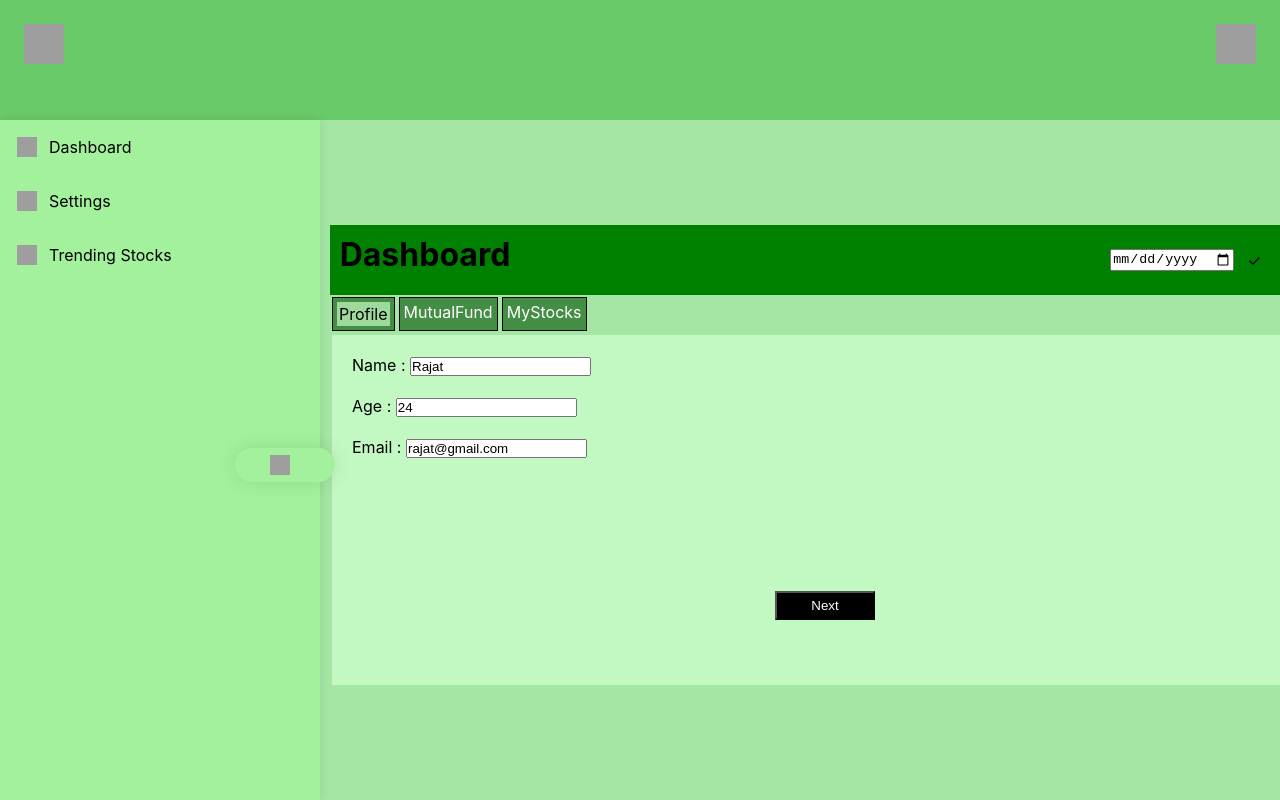
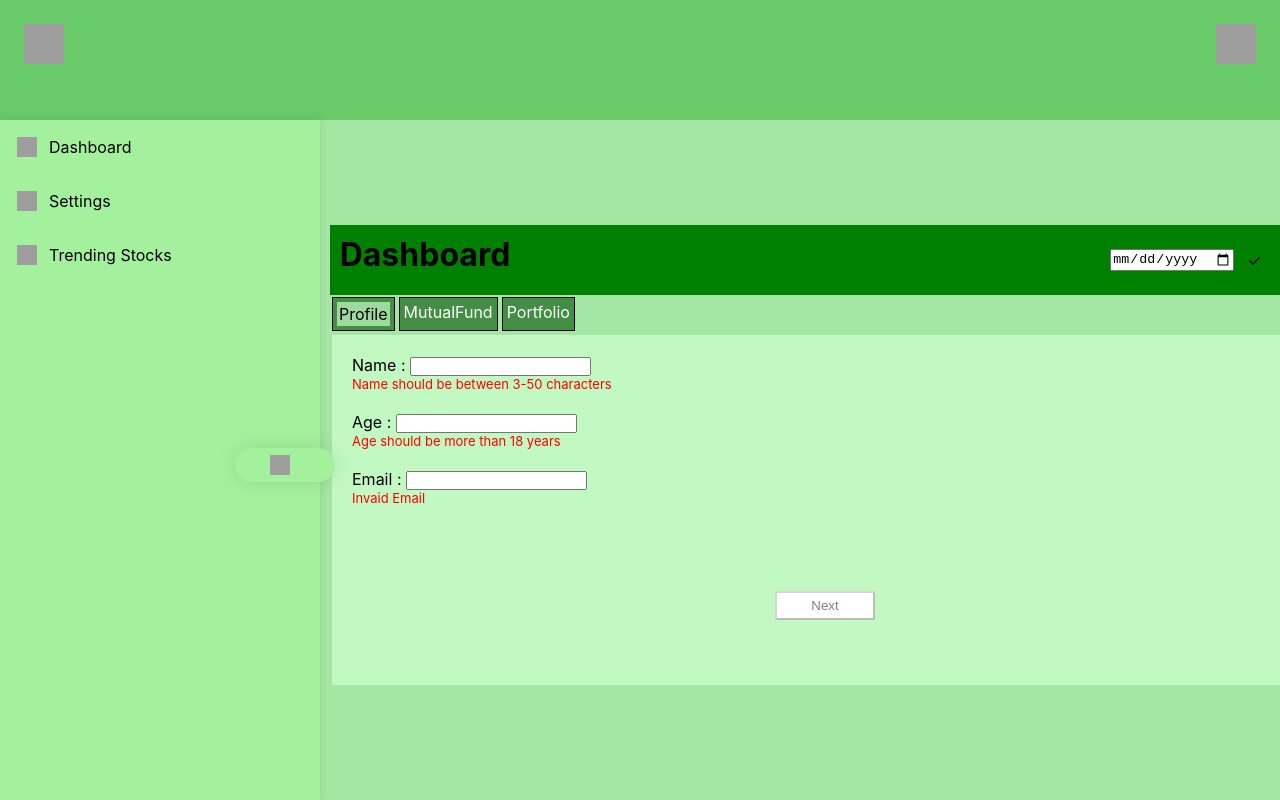
Before and after one commit to rajat-16rajput/Finology, a React (Create React App) app: page / in a window 1280 px wide. Shown: the top 800 px of the page. Built offline with nearby package versions, Linux system fonts and the light colour scheme; grey boxes are pictures that could not be loaded.

Commit message:
Restructured Dashboard input code

```diff
--- a/src/App.css
+++ b/src/App.css
@@ -183,6 +183,10 @@ button {
   box-shadow: black;
   background-color: black;
   cursor: pointer;
+}
+
+button.edit {
+  width: 80px;
 }
 
 button:disabled {
@@ -430,8 +434,9 @@ tbody td {
   /* margin-top: 20px; */
 }
 .date-text {
-  padding: 5px;
-  margin: 5px;
+  background-color: white;
+  /* padding: 5px;
+  margin: 5px; */
   width: 100px;
   text-align: center;
   font: serif;
@@ -459,12 +464,14 @@ tbody td {
   width: 40px;
   text-align: center;
   border: 1px solid black;
-  border-radius: 4px;
-  background-color: rgb(103, 203, 103);
+  color: white;
+  box-shadow: black;
+  background-color: black;
   cursor: pointer;
 }
-.edit-date-btn:hover {
+
+/* .edit-date-btn:hover {
   background-color: rgb(134, 236, 134);
   font: large;
   text-emphasis-color: Blue;
-}
+} */
--- a/src/Components/Dashboard.js
+++ b/src/Components/Dashboard.js
@@ -1,14 +1,14 @@
 import Profile from "./Profile";
 import MutualFund from "./MutualFund";
-import MyStocks from "./MyStocks";
+import Portfolio from "./Portfolio";
 import DatePicker from "./DatePicker";
-import { useEffect, useState } from "react";
+import { useState } from "react";
 
 const Dashboard = () => {
   const [data, setData] = useState({
-    name: "Rajat",
-    age: 24,
-    email: "rajat@gmail.com",
+    name: "",
+    age: "",
+    email: "",
     sip: [],
   });
 
@@ -34,13 +34,13 @@ const Dashboard = () => {
       },
     },
     { name: "MutualFund", component: MutualFund },
-    { name: "MyStocks", component: MyStocks },
+    { name: "Portfolio", component: Portfolio },
   ];
 
-  function handleTabChange(index) {
-    console.log(" handleTabChange()");
-    setActiveIndex(index);
-  }
+  // function handleTabChange(index) {
+  //   console.log(" handleTabChange()");
+  //   setActiveIndex(index);
+  // }
   function handleNext() {
     if (data.sip.length < 1) {
     }
@@ -50,6 +50,19 @@ const Dashboard = () => {
   function handlePrevious() {
     setActiveIndex(activeIndex - 1);
   }
+
+  function handleSubmit() {
+    console.log("Submit clicked");
+    alert("Data Submitted Successfully");
+    setActiveIndex(0);
+    setData({
+      name: "",
+      age: "",
+      email: "",
+      sip: [],
+    });
+  }
+
   const ActiveComponent = tabs[activeIndex].component;
   return (
     <div className="dashboard">
@@ -89,9 +102,7 @@ const Dashboard = () => {
                 }}
                 disabled={
                   activeIndex === 0
-                    ? !data.name ||
-                      (data.age < 18 && data.age > 40) ||
-                      !data.email
+                    ? !data.name || data.age < 18 || !data.email
                     : activeIndex === 1
                     ? data.sip.length < 1
                     : null
@@ -100,7 +111,15 @@ const Dashboard = () => {
                 Next
               </button>
             )}
-            {activeIndex === tabs.length - 1 && <button>Submit</button>}
+            {activeIndex === tabs.length - 1 && (
+              <button
+                onClick={() => {
+                  handleSubmit();
+                }}
+              >
+                Submit
+              </button>
+            )}
           </div>
         </div>
       </div>
--- a/src/Components/DatePicker.js
+++ b/src/Components/DatePicker.js
@@ -52,8 +52,8 @@ const DatePicker = () => {
         ></input>
       )}
       {showEditBtn ? (
-        <div
-          className="edit-date-btn"
+        <button
+          className="edit"
           onClick={() => {
             console.log("Edit btn clicked");
             setShowEditBtn(!showEditBtn);
@@ -61,7 +61,7 @@ const DatePicker = () => {
           }}
         >
           Edit
-        </div>
+        </button>
       ) : (
         <div className="btns">
           <div
--- a/src/Components/MutualFund.js
+++ b/src/Components/MutualFund.js
@@ -1,5 +1,5 @@
 import React, { useEffect } from "react";
-
+import MutualFundInput from "./MutualFundInput";
 const MutualFund = ({ data, setData }) => {
   function handleChange(e) {
     // setData((prevData)=>({...prevData,data.sip.[name]}))
@@ -14,6 +14,39 @@ const MutualFund = ({ data, setData }) => {
   useEffect(() => {
     console.log(data.sip);
   }, [data.sip]);
+
+  const MutualFundData = [
+    {
+      id: 1,
+      label: "Small Cap",
+      type: "checkbox",
+      name: "smallCap",
+      checked: data.sip.includes("smallCap"),
+      onChange: (e) => {
+        return handleChange(e);
+      },
+    },
+    {
+      id: 2,
+      label: "Mid Cap",
+      type: "checkbox",
+      name: "midCap",
+      checked: data.sip.includes("midCap"),
+      onChange: (e) => {
+        return handleChange(e);
+      },
+    },
+    {
+      id: 3,
+      label: "Large Cap",
+      type: "checkbox",
+      name: "largeCap",
+      checked: data.sip.includes("largeCap"),
+      onChange: (e) => {
+        return handleChange(e);
+      },
+    },
+  ];
   return (
     <div>
       {data.sip.length < 1 && (
@@ -22,31 +55,13 @@ const MutualFund = ({ data, setData }) => {
         </div>
       )}
       <div className="mututal-form">
-        <input
-          type="checkbox"
-          name="smallCap"
-          checked={data.sip.includes("smallCap")}
-          onChange={(e) => handleChange(e)}
-        />
-        <label> Small Cap</label>
-      </div>
-      <div className="mututal-form">
-        <input
-          type="checkbox"
-          name="midCap"
-          checked={data.sip.includes("midCap")}
-          onChange={(e) => handleChange(e)}
-        />
-        <label> Mid Cap</label>
-      </div>
-      <div className="mututal-form">
-        <input
-          type="checkbox"
-          name="largeCap"
-          checked={data.sip.includes("largeCap")}
-          onChange={(e) => handleChange(e)}
-        />
-        <label> Large Cap</label>
+        {MutualFundData.map((mf) => {
+          return (
+            <div key={mf.id}>
+              <MutualFundInput mf={mf} />
+            </div>
+          );
+        })}
       </div>
     </div>
   );
--- /dev/null
+++ b/src/Components/MutualFundInput.js
@@ -0,0 +1,14 @@
+import React from "react";
+
+const MutualFundInput = ({ mf }) => {
+  const { label, type, name, checked, onChange } = mf;
+  console.log("####label : ", label);
+  return (
+    <div>
+      <input type={type} name={name} checked={checked} onChange={onChange} />
+      <label>{" " + label}</label>
+    </div>
+  );
+};
+
+export default MutualFundInput;
--- a/src/Components/MyStocks.js
+++ b/src/Components/Portfolio.js
@@ -1,6 +1,6 @@
 import React, { useEffect, useState } from "react";
 
-const MyStocks = () => {
+const Portfolio = () => {
   const [stockList, setStockList] = useState([]);
   async function fetchData() {
     const res = await fetch("http://localhost:4000/api/myStocks");
@@ -13,7 +13,7 @@ const MyStocks = () => {
 
   return (
     <div className="my-stocks">
-      <h1>My Stocks</h1>
+      <h1>Portfolio</h1>
       <ol className="my-stock-list">
         {stockList.map((entry, index) => {
           return (
@@ -27,4 +27,4 @@ const MyStocks = () => {
   );
 };
 
-export default MyStocks;
+export default Portfolio;
--- a/src/Components/Profile.js
+++ b/src/Components/Profile.js
@@ -1,5 +1,5 @@
 import React, { useEffect } from "react";
-
+import ProfileInput from "./ProfileInput";
 const Profile = ({ data, setData, error }) => {
   const { name, age, email } = data;
 
@@ -7,50 +7,83 @@ const Profile = ({ data, setData, error }) => {
     setData((prevState) => ({ ...prevState, [item]: e.target.value }));
   }
 
-  useEffect(() => {
-    console.log(data);
-  }, [data]);
+  // useEffect(() => {
+  //   console.log(data);
+  // }, [data]);
+
+  const profileData = [
+    {
+      inputID: 1,
+      label: "Name",
+      type: "text",
+      value: name,
+      onChange: (e) => {
+        return handleChange(e, "name");
+      },
+      error: "Name should be between 3-50 characters",
+    },
+    {
+      inputID: 2,
+      label: "Age",
+      type: "number",
+      value: age,
+      onChange: (e) => {
+        return handleChange(e, "age");
+      },
+      error: "Age should be more than 18 years",
+    },
+    {
+      inputID: 3,
+      label: "Email",
+      type: "email",
+      value: email,
+      onChange: (e) => {
+        return handleChange(e, "email");
+      },
+      error: "Invaid Email",
+    },
+  ];
 
   return (
     <div className="profile-form">
       <div>
-        <label>Name : </label>
-        <input
-          type="text"
-          value={name}
-          onChange={(e) => {
-            handleChange(e, "name");
-          }}
-        ></input>
+        {profileData.map((input) => {
+          return (
+            <div key={input.inputID}>
+              <ProfileInput input={input} />
+              <br></br>
+            </div>
+          );
+        })}
       </div>
-      {!data.name && <span className="error-msg">Please enter your name</span>}
+      {/* {!data.name && <span className="error-msg">Please enter your name</span>}
 
       <br></br>
       <div>
-        <label>Age : </label>
-        <input
+        <ProfileInput
+          label="Age"
           type="number"
           value={age}
           onChange={(e) => {
             handleChange(e, "age");
           }}
-        ></input>
+        />
       </div>
       {data.age < 18 && (
         <span className="error-msg">Age should be above 18</span>
       )}
       <br></br>
       <div>
-        <label>Email : </label>
-        <input
+        <ProfileInput
+          label="Email"
           type="email"
           value={email}
           onChange={(e) => {
             handleChange(e, "email");
           }}
-        ></input>
+        />
       </div>
-      {!data.email && <span className="error-msg">Please enter the email</span>}
+      {!data.email && <span className="error-msg">Please enter the email</span>} */}
     </div>
   );
 };
--- /dev/null
+++ b/src/Components/ProfileInput.js
@@ -0,0 +1,30 @@
+const ProfileInput = ({ input }) => {
+  const { label, type, value, onChange, error } = input;
+  //   console.log("### label :", label);
+
+  const emailRegex = /^[^\s@]+@[^\s@]+\.[^\s@]+$/;
+  function isValidEmail(email) {
+    return emailRegex.test(email);
+  }
+  return (
+    <div>
+      <label>{label} : </label>
+      <input type={type} value={value} onChange={onChange}></input>
+      {label === "Name" ? (
+        value.length < 3 && <div className="error-msg">{error}</div>
+      ) : label === "Age" ? (
+        value < 18 && <div className="error-msg">{error}</div>
+      ) : label === "Email" ? (
+        isValidEmail(value) ? (
+          <></>
+        ) : (
+          <div className="error-msg">{error}</div>
+        )
+      ) : (
+        <></>
+      )}
+    </div>
+  );
+};
+
+export default ProfileInput;
```
